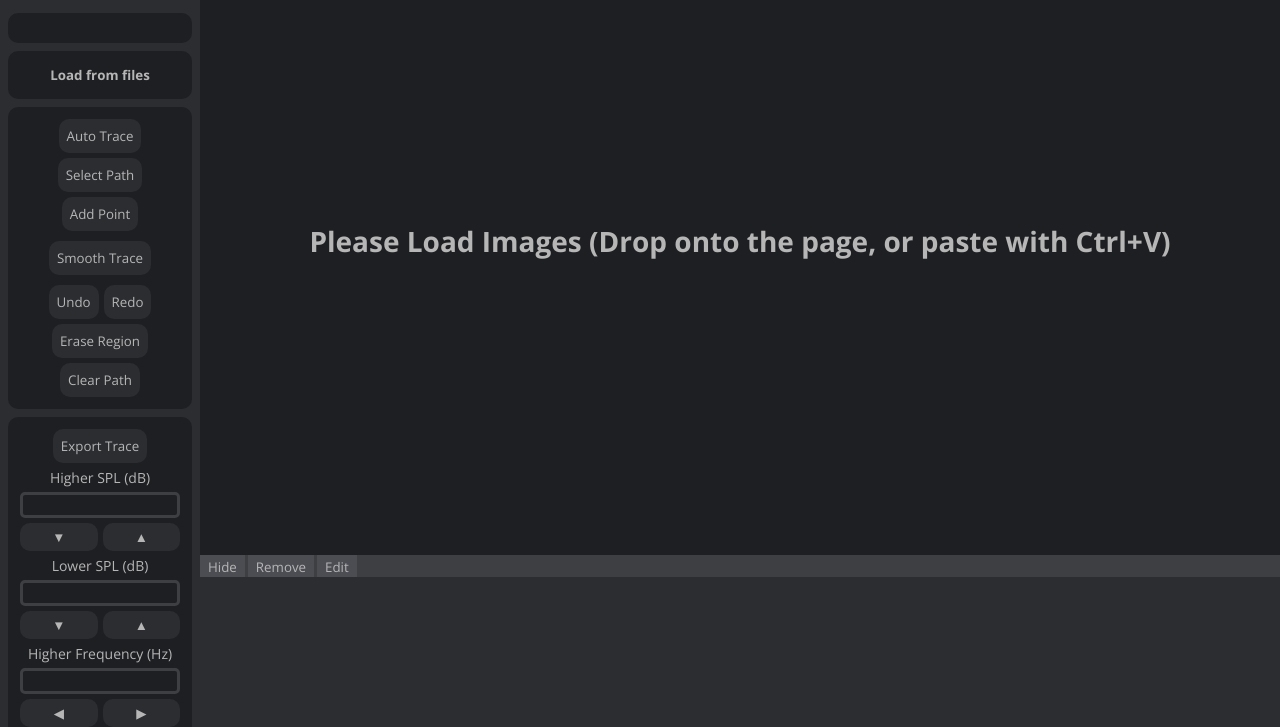
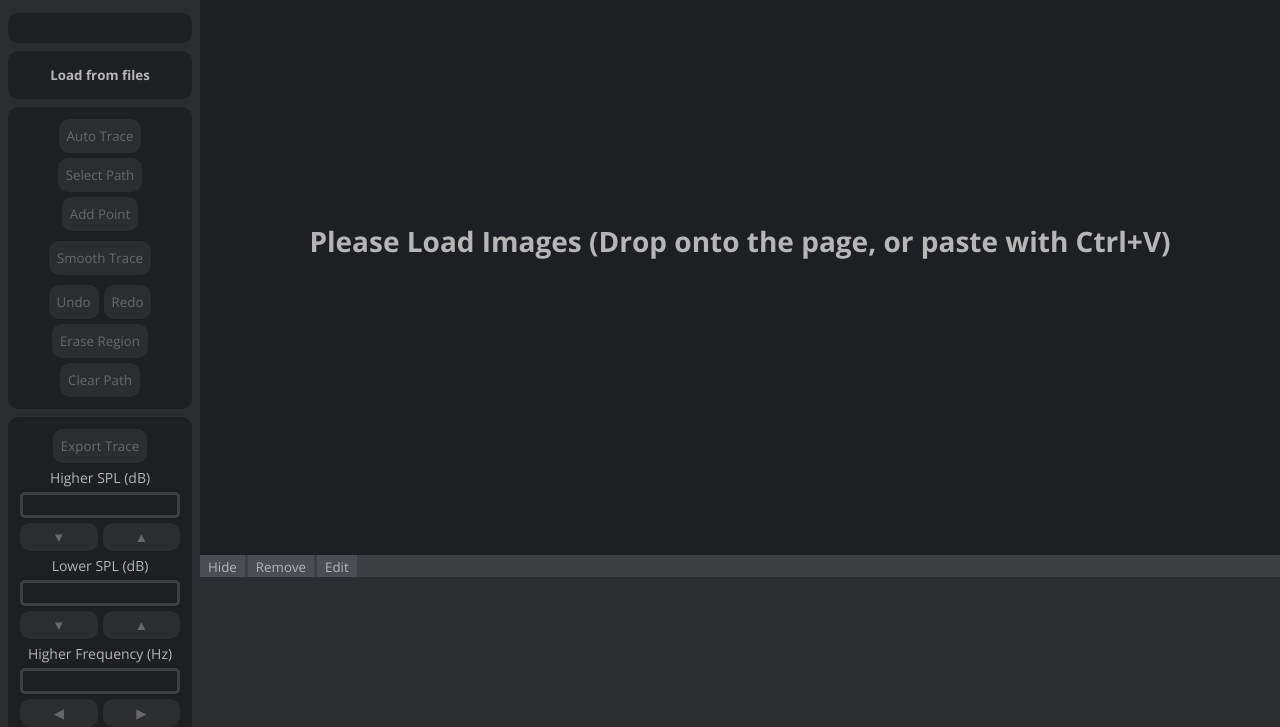
Before and after one commit to usyless/UsyTrace, a plain HTML site: page src/index.html in a window 1280 px wide. Shown: the part 73-800 px from the top of the page. Drawn offline with nearby package versions, Linux system fonts and the light colour scheme; files that its build step writes are made by us from their sources; a script that the page names is missing; files whose address does not match are found by name.

Commit message:
keep disabled buttons disabled by default ion html

```diff
--- a/src/index.html
+++ b/src/index.html
@@ -35,47 +35,47 @@
             <b>Load from files</b>
         </button>
         <div class="sidebarSection">
-            <button id="autoPath" class="standardButton" title="Attempts to trace one of the lines on the image (a)" data-disabled>Auto Trace</button>
-            <button id="selectPath" class="standardButton" data-default="Select Path" data-active="Stop Selecting" data-mode="path" title="Click to trace line from a point, will stack on top of previous trace (t)" data-disabled>Select Path</button>
-            <button id="selectPoint" class="standardButton" data-default="Add Point" data-active="Stop Adding Points" data-mode="point" title="Click to add a point to the trace, will stack on top of previous trace (p)" data-disabled>Add Point</button>
+            <button id="autoPath" class="standardButton" title="Attempts to trace one of the lines on the image (a)" data-disabled disabled>Auto Trace</button>
+            <button id="selectPath" class="standardButton" data-default="Select Path" data-active="Stop Selecting" data-mode="path" title="Click to trace line from a point, will stack on top of previous trace (t)" data-disabled disabled>Select Path</button>
+            <button id="selectPoint" class="standardButton" data-default="Add Point" data-active="Stop Adding Points" data-mode="point" title="Click to add a point to the trace, will stack on top of previous trace (p)" data-disabled disabled>Add Point</button>
             <div class="break"></div>
-            <button id="smoothTrace" class="standardButton" title="Apply smoothing to the current trace (s)" data-disabled>Smooth Trace</button>
+            <button id="smoothTrace" class="standardButton" title="Apply smoothing to the current trace (s)" data-disabled disabled>Smooth Trace</button>
             <div class="break"></div>
             <div id="traceHistoryControl">
-                <button id="undo" class="standardButton" title="Undo the previous action done to the trace (Ctrl + z)" data-disabled>Undo</button>
-                <button id="redo" class="standardButton" title="Redo the previous actionm done to the trace (Ctrl + Shift + z)" data-disabled>Redo</button>
+                <button id="undo" class="standardButton" title="Undo the previous action done to the trace (Ctrl + z)" data-disabled disabled>Undo</button>
+                <button id="redo" class="standardButton" title="Redo the previous actionm done to the trace (Ctrl + Shift + z)" data-disabled disabled>Redo</button>
             </div>
-            <button id="eraseRegion" class="standardButton" data-default="Erase Region" data-active="Stop Erasing" data-mode="erase" title="Erases the selected region on the trace, drag a box to select (e)" data-disabled>Erase Region</button>
-            <button id="clearPath" class="standardButton" title="Clears the current trace, can be undone (Backspace)" data-disabled>Clear Path</button>
+            <button id="eraseRegion" class="standardButton" data-default="Erase Region" data-active="Stop Erasing" data-mode="erase" title="Erases the selected region on the trace, drag a box to select (e)" data-disabled disabled>Erase Region</button>
+            <button id="clearPath" class="standardButton" title="Clears the current trace, can be undone (Backspace)" data-disabled disabled>Clear Path</button>
         </div>
         <div class="sidebarSection" id="buttonSection">
-            <button id="export" class="standardButton" title="Exports the current trace, make sure to have all SPL and FR values filled in" data-disabled>Export Trace</button>
+            <button id="export" class="standardButton" title="Exports the current trace, make sure to have all SPL and FR values filled in" data-disabled disabled>Export Trace</button>
             <label for="SPLHigher" title="Y value of the upper horizontal line">Higher SPL (dB)</label>
             <input type="number" id="SPLHigher" title="Y value of the upper horizontal line"/>
             <div class="moveButtons" data-for="yHigh">
-                <button class="standardButton" data-direction="1" data-disabled>▼</button>
-                <button class="standardButton" data-direction="-1" data-disabled>▲</button>
+                <button class="standardButton" data-direction="1" data-disabled disabled>▼</button>
+                <button class="standardButton" data-direction="-1" data-disabled disabled>▲</button>
             </div>
 
             <label for="SPLLower" title="Y value of the lower horizontal line">Lower SPL (dB)</label>
             <input type="number" id="SPLLower" title="Y value of the lower horizontal line"/>
             <div class="moveButtons" data-for="yLow">
-                <button class="standardButton" data-direction="1" data-disabled>▼</button>
-                <button class="standardButton" data-direction="-1" data-disabled>▲</button>
+                <button class="standardButton" data-direction="1" data-disabled disabled>▼</button>
+                <button class="standardButton" data-direction="-1" data-disabled disabled>▲</button>
             </div>
 
             <label for="FRHigher" title="X value of the right-most vertical line">Higher Frequency (Hz)</label>
             <input type="number" id="FRHigher" title="X value of the right-most vertical line"/>
             <div class="moveButtons" data-for="xHigh">
-                <button class="standardButton" data-direction="-1" data-disabled>◀</button>
-                <button class="standardButton" data-direction="1" data-disabled>▶</button>
+                <button class="standardButton" data-direction="-1" data-disabled disabled>◀</button>
+                <button class="standardButton" data-direction="1" data-disabled disabled>▶</button>
             </div>
 
             <label for="FRLower" title="X value of the left-most vertical line">Lower Frequency (Hz)</label>
             <input type="number" id="FRLower" min="0" title="X value of the left-most vertical line"/>
             <div class="moveButtons" data-for="xLow">
-                <button class="standardButton" data-direction="-1" data-disabled>◀</button>
-                <button class="standardButton" data-direction="1" data-disabled>▶</button>
+                <button class="standardButton" data-direction="-1" data-disabled disabled>◀</button>
+                <button class="standardButton" data-direction="1" data-disabled disabled>▶</button>
             </div>
             <div>
                 <label for="snapToLines">Buttons snap to axis</label>
```
